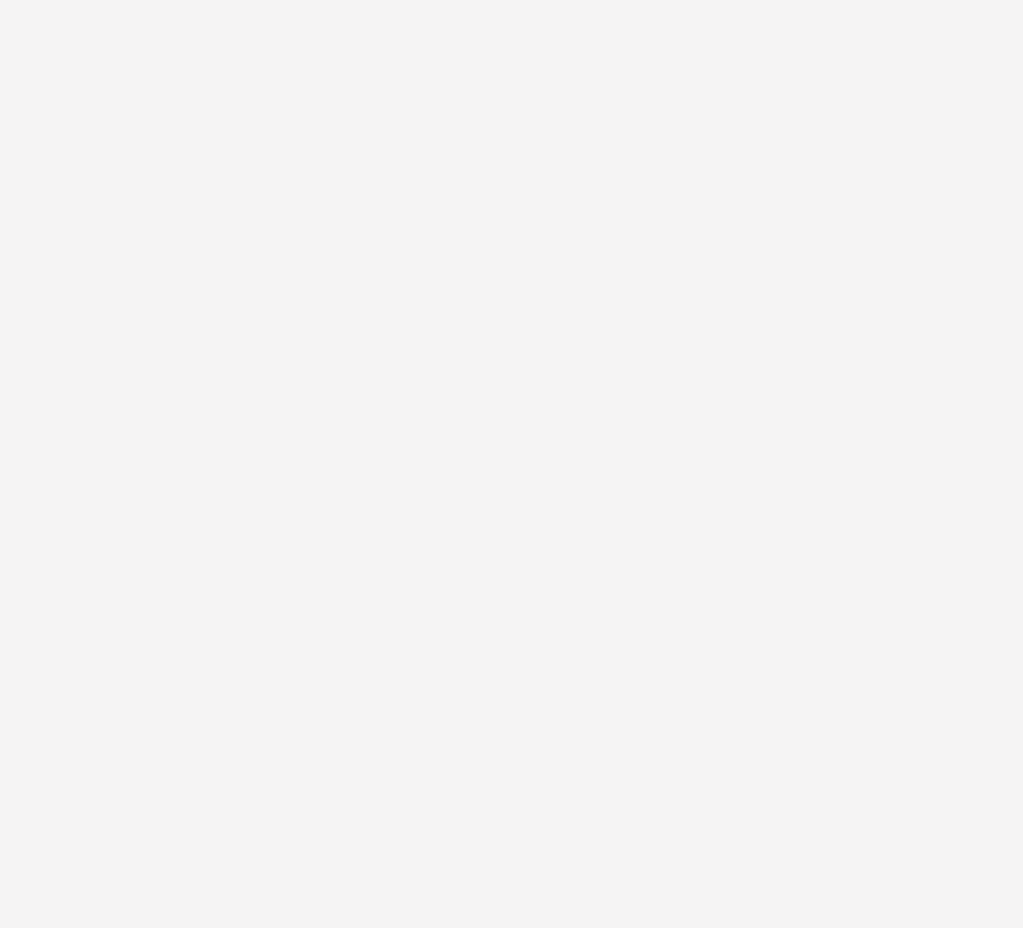
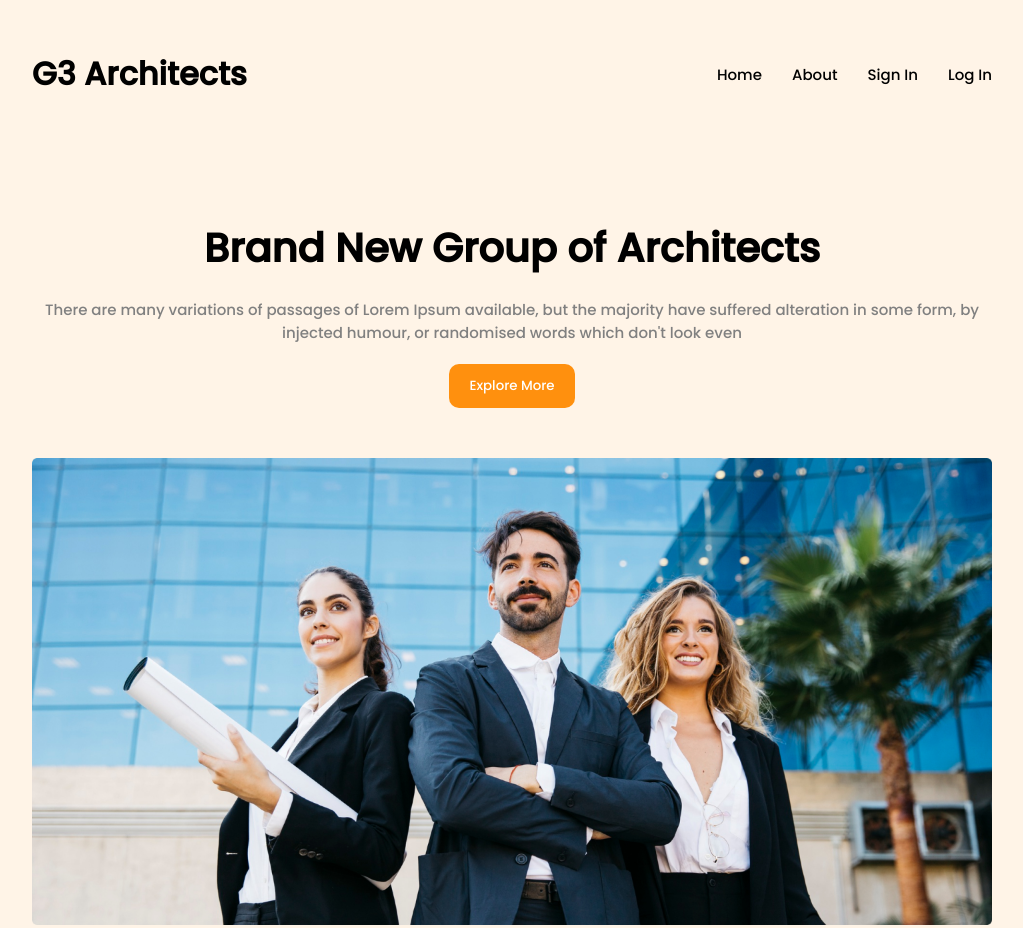
Before and after one commit to Sayemhaque/G3-Architects, a plain HTML site: page index.html in a window 1280 px wide. Shown: the whole page, without its empty margins (128-1151 px from the left). Before the commit the page ends 800 px from the top, so only its background shows below. Drawn offline with Linux system fonts and the light colour scheme.

Commit message:
header section added

```diff
--- a/index.html
+++ b/index.html
@@ -1,18 +1,44 @@
 <!DOCTYPE html>
 <html lang="en">
   <head>
-    <meta charset="UTF-8">
-    <meta http-equiv="X-UA-Compatible" content="IE=edge">
-    <meta name="viewport" content="width=device-width, initial-scale=1.0">
+    <meta charset="UTF-8" />
+    <meta http-equiv="X-UA-Compatible" content="IE=edge" />
+    <meta name="viewport" content="width=device-width, initial-scale=1.0" />
     <!-- link my css -->
-    <link rel="stylesheet" href="/styles/style.css">
+    <link rel="stylesheet" href="/styles/style.css" />
     <title>G3-Architecs</title>
   </head>
   <body>
     <!-- header start -->
     <header>
       <div class="container">
-            <h2 class="logo"></h2>
+        <div class="navbar">
+          <h1 class="logo">G3 Architects</h1>
+          <nav>
+            <ul>
+              <li>Home</li>
+              <li>About</li>
+              <li>Sign In</li>
+              <li>Log In</li>
+            </ul>
+          </nav>
+        </div>
+      </div>
+      <div class="banner-section">
+        <div class="container">
+          <div class="banner">
+            <div class="banner-info">
+              <h1 class="banner-title">Brand New Group of Architects</h1>
+              <p class="banner-description">
+                There are many variations of passages of Lorem Ipsum available,
+                but the majority have suffered alteration in some form, by
+                injected humour, or randomised words which don't look even
+              </p>
+              <button class="banner-btn">Explore More</button>
+            </div>
+            <img src="./images/banner.png" alt="" class="banner-img" />
+          </div>
+        </div>
       </div>
     </header>
     <!-- header  ends -->
--- a/styles/style.css
+++ b/styles/style.css
@@ -36,13 +36,78 @@
    --------------------------------*/
 
   .banner-btn {
-    background-color: #e02c6d;
-    padding: 10px 30px;
+    background-color: #ff900e;
+    padding: 12px 20px;
     color: #ffffff;
-    font-weight: bold;
-    border-radius: 30px;
+    border-radius: 10px;
     cursor: pointer;
     margin-top: 20px;
     outline: none;
     border: none;
   }
+
+
+  /* -----------------------------
+       header style
+ --------------------------------*/
+ header{
+    background-color: #fff4e7;
+ }
+
+.navbar {
+    display: flex;
+    justify-content: space-between;
+    align-items: center;
+  }
+
+  nav ul {
+    display: flex;
+    justify-content: space-around;
+    gap: 30px;
+    align-items: center;
+  }
+
+  nav ul li {
+    font-size: 15px;
+    cursor: pointer;
+  }
+
+  .banner{
+    display: flex;
+    flex-direction: column;
+    justify-content: center;
+    align-items: center;
+    text-align: center;
+    gap: 50px;
+  }
+
+  .banner-title{
+    font-size: 40px;
+    padding: 20px 0;
+  }
+
+  .banner-description{
+    color: gray;
+    font-size: 15px;
+  }
+
+
+
+  /* --------------------------
+        Responsive styles
+  ------------------------------*/
+
+
+@media screen  and (max-width:576px) {
+    nav ul{
+        display: none;
+    }
+
+    .banner-title{
+        font-size: 30px;
+    }
+
+    .banner-description{
+        font-size: 13px;
+    }
+}
```
Lines whose indentation alone changed are shown as unchanged.
